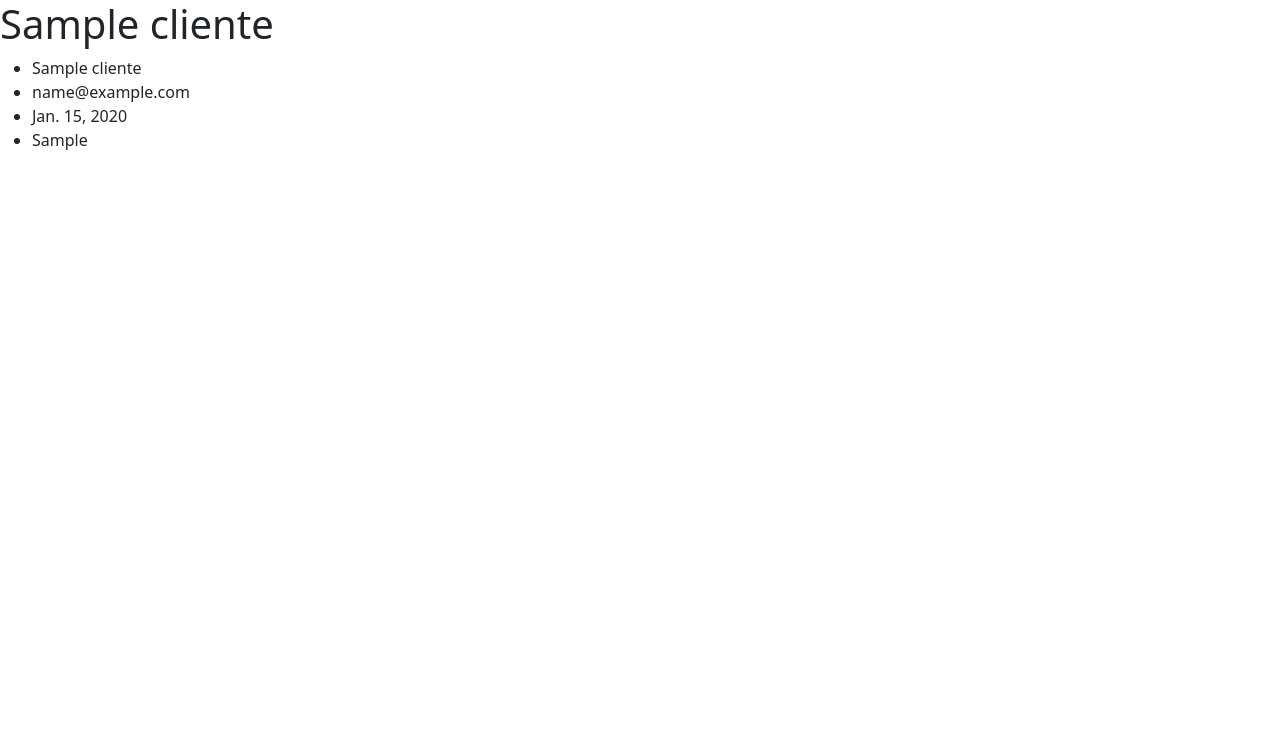
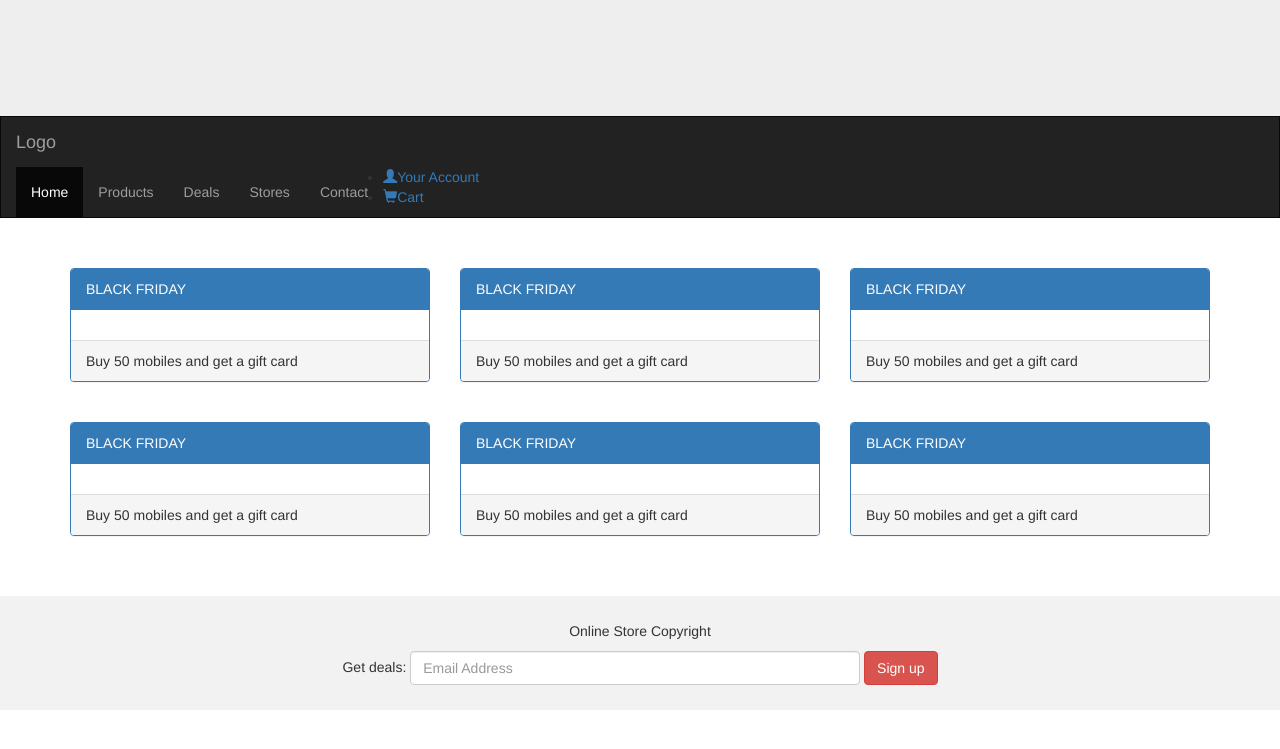
Before and after one commit to FelipeHardmann/form_client_django, a Django app: page /app/lista_cliente/1 in a window 1280 px wide. Shown: the top 749 px of the page. Run offline with Django 4.2, Linux system fonts and the light colour scheme; tables that the repository leaves empty hold one stand-in row (values such as "Sample post"); some libraries are stand-ins or nearby versions.

Commit message:
Add stylesheet

```diff
--- /dev/null
+++ b/app/static/app/css/style.css
@@ -0,0 +1,13 @@
+.navbar{
+    margin-bottom: 50px;
+    border-radius: 0;
+}
+
+.jumbotron{
+    margin-bottom: 0;
+}
+
+footer{
+    background-color: #f2f2f2;
+    padding: 25px;
+}
--- a/app/templates/lista_cliente.html
+++ b/app/templates/lista_cliente.html
@@ -1,23 +1,111 @@
 <!DOCTYPE html>
-{% load bootstrap5 %}
+{% load static %}
 <html lang="pt-br">
 <head>
     <meta charset="UTF-8">
     <meta http-equiv="X-UA-Compatible" content="IE=edge">
     <meta name="viewport" content="width=device-width, initial-scale=1.0">
     <title>Formulário de clientes</title>
-    {% bootstrap_css %}
-    {% bootstrap_javascript %}
+    <link rel="stylesheet" href="https://maxcdn.bootstrapcdn.com/bootstrap/3.4.1/css/bootstrap.min.css">
+    <script src="https://ajax.googleapis.com/ajax/libs/jquery/3.6.0/jquery.min.js"></script>
+    <script src="https://maxcdn.bootstrapcdn.com/bootstrap/3.4.1/js/bootstrap.min.js"></script>
+    <link rel="stylesheet" href="{% static 'app/css/style.css' %}">
 </head>
 <body>
 
-    <h1>{{ cliente.nome }}</h1>
-    <ul>
-        <li>{{ cliente.nome }}</li>
-        <li>{{ cliente.email }}</li>
-        <li>{{ cliente.data_nasc }}</li>
-        <li>{{ cliente.profissao }}</li>
-    </ul>
+    <div class="jumbotron">
+        <div class="container text-center">
+            <h1></h1>
+            <p></p>
+        </div>
+    </div>
+
+    <nav class="navbar navbar-inverse">
+        <div class="container-fluid">
+            <div class="navbar-header">
+                <button type="button" class="navbar-toggle" data-toggle="collapse" data-target="#myNavbar">
+                    <span class="icon-bar"></span>
+                    <span class="icon-bar"></span>
+                    <span class="icon-bar"></span>
+                </button>
+                <a class="navbar-brand" href="#">Logo</a>
+            </div>
+        </div>
+
+        <div class="collapse navbar-collapse" id="myNavbar">
+            <ul class="nav navbar-nav">
+                <li class="active"><a href="#">Home</a></li>
+                <li><a href="#">Products</a></li>
+                <li><a href="#">Deals</a></li>
+                <li><a href="#">Stores</a></li>
+                <li><a href="#">Contact</a></li>
+            </ul>
+            <ul>
+                <li><a href="#"><span class="glyphicon glyphicon-user"></span>Your Account</a></li>
+                <li><a href="#"><span class="glyphicon glyphicon-shopping-cart"></span>Cart</a></li>
+            </ul>
+        </div>
+    </nav>
+
+    <div class="container">
+        <div class="row">
+            <div class="col-sm-4">
+                <div class="panel panel-primary">
+                    <div class="panel-heading">BLACK FRIDAY</div>
+                    <div class="panel-body"><img src="" class="img-responsive" style="width: 100%"></div>
+                    <div class="panel-footer">Buy 50 mobiles and get a gift card</div>
+                </div>
+            </div>
+            <div class="col-sm-4">
+                <div class="panel panel-primary">
+                    <div class="panel-heading">BLACK FRIDAY</div>
+                    <div class="panel-body"><img src="" class="img-responsive" style="width: 100%"></div>
+                    <div class="panel-footer">Buy 50 mobiles and get a gift card</div>
+                </div>
+            </div>
+            <div class="col-sm-4">
+                <div class="panel panel-primary">
+                    <div class="panel-heading">BLACK FRIDAY</div>
+                    <div class="panel-body"><img src="" class="img-responsive" style="width: 100%"></div>
+                    <div class="panel-footer">Buy 50 mobiles and get a gift card</div>
+                </div>
+            </div>
+        </div>
+    </div><br>
+
+    <div class="container">
+        <div class="row">
+            <div class="col-sm-4">
+                <div class="panel panel-primary">
+                    <div class="panel-heading">BLACK FRIDAY</div>
+                    <div class="panel-body"><img src="" class="img-responsive" style="width: 100%"></div>
+                    <div class="panel-footer">Buy 50 mobiles and get a gift card</div>
+                </div>
+            </div>
+            <div class="col-sm-4">
+                <div class="panel panel-primary">
+                    <div class="panel-heading">BLACK FRIDAY</div>
+                    <div class="panel-body"><img src="" class="img-responsive" style="width: 100%"></div>
+                    <div class="panel-footer">Buy 50 mobiles and get a gift card</div>
+                </div>
+            </div>
+            <div class="col-sm-4">
+                <div class="panel panel-primary">
+                    <div class="panel-heading">BLACK FRIDAY</div>
+                    <div class="panel-body"><img src="" class="img-responsive" style="width: 100%"></div>
+                    <div class="panel-footer">Buy 50 mobiles and get a gift card</div>
+                </div>
+            </div>
+        </div>
+    </div><br><br>
+
+    <footer class="container-fluid text-center">
+        <p>Online Store Copyright</p>
+        <form class="form-inline">Get deals:
+            <input type="email" class="form-control" size="50" placeholder="Email Address">
+            <button type="submit" class="btn btn-danger">Sign up</button>
+        </form>
+    </footer>
 
 </body>
 </html>
--- a/app/templates/lista_clientes.html
+++ b/app/templates/lista_clientes.html
@@ -1,6 +1,7 @@
 <!DOCTYPE html>
 {% load bootstrap5 %}
 {% load meus_filtros %}
+{% load humanize %}
 <html lang="pt-br">
 <head>
     <meta charset="UTF-8">
--- a/project/settings.py
+++ b/project/settings.py
@@ -110,7 +110,7 @@ AUTH_PASSWORD_VALIDATORS = [
 # Internationalization
 # https://docs.djangoproject.com/en/4.2/topics/i18n/
 
-LANGUAGE_CODE = 'en-us'
+LANGUAGE_CODE = 'pt-br'
 
 TIME_ZONE = 'UTC'
 
```
